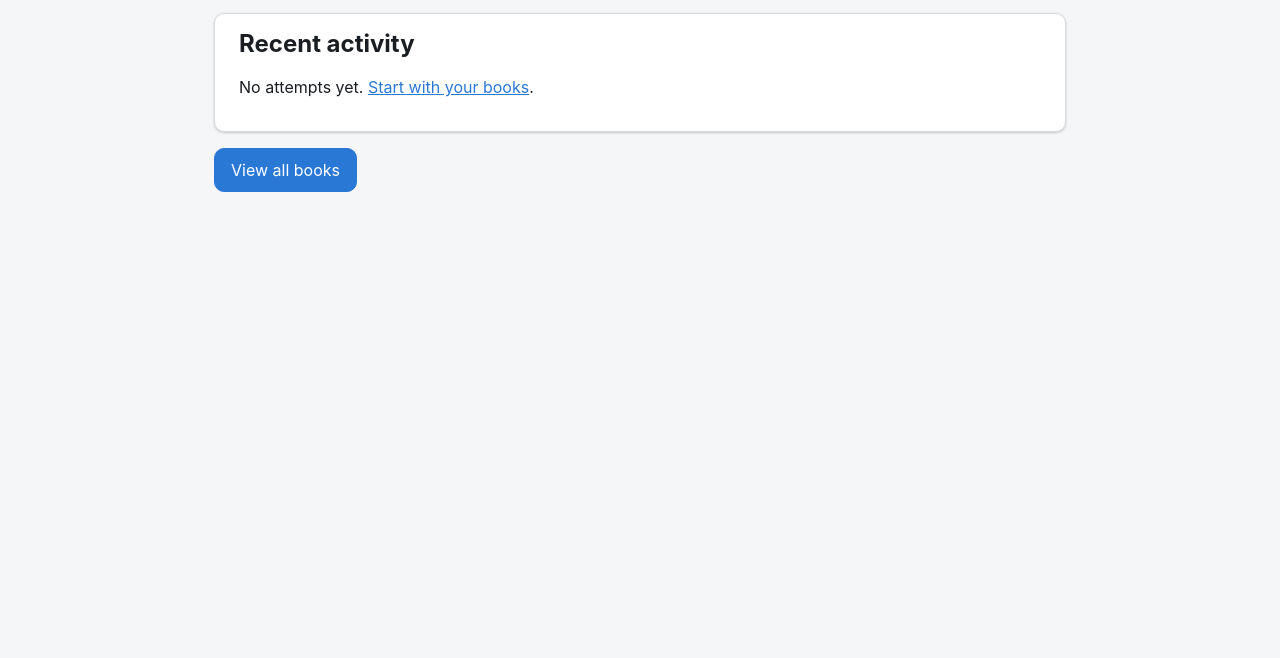
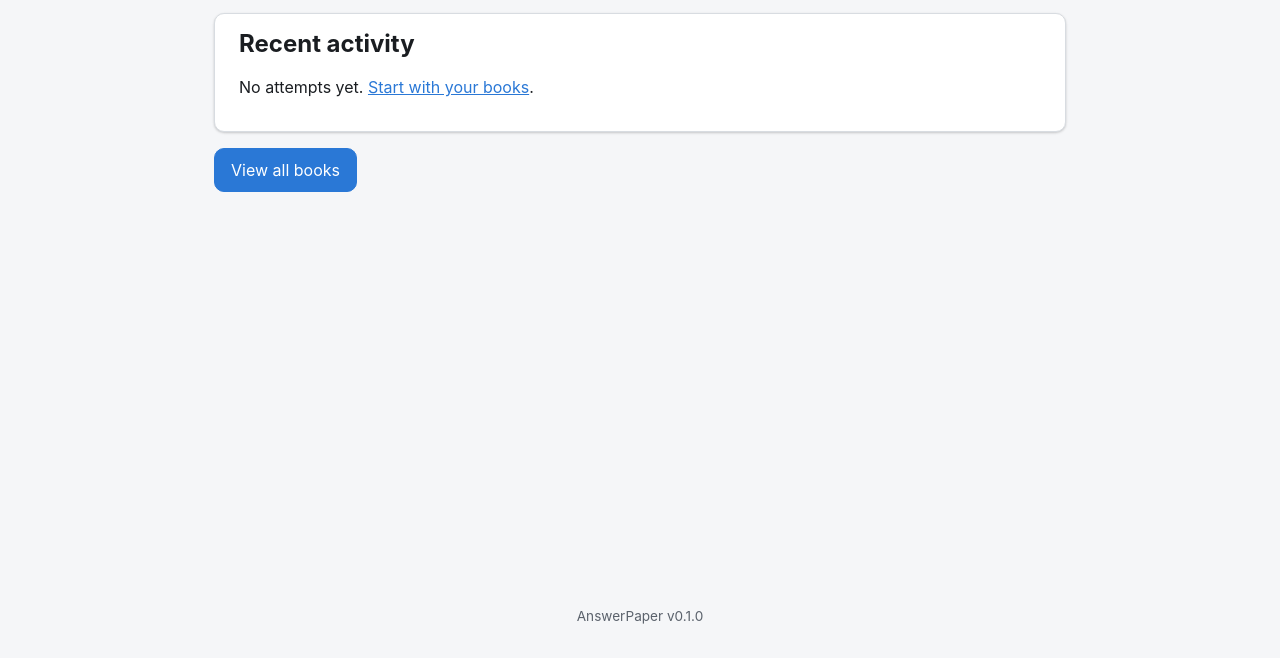
Before and after one commit to ranskills/answerpaper, a plain HTML site: page index.html in a window 1280 px wide. Shown: the part 142-800 px from the top of the page. Drawn offline with Linux system fonts and the light colour scheme.

Commit message:
Show an app version in the footer
Add a manually-maintained APP_VERSION constant, displayed in a small
footer on every screen, anchored to the bottom of the viewport via a
flex sticky-footer layout (body as a column flex container, main
flex:1) so it sits at the tail end on wide/short-content desktop
views instead of floating right after the content with empty space
below it.

Interim approach for the version itself - a static string bumped by
hand per release rather than the commit hash, revisit auto-generating
this (e.g. from GitHub's API at runtime, or injected at deploy time)
once tracking needs are clearer.

```diff
--- a/app.js
+++ b/app.js
@@ -1,4 +1,6 @@
 /* Central store, persistence, and mutation functions. No DOM rendering here. */
+
+const APP_VERSION = "v0.1.0";
 
 const STORAGE_KEY = "answerpaper.store.v1";
 
@@ -221,6 +223,7 @@ function navigate(hash) {
 
 window.addEventListener("hashchange", () => render());
 window.addEventListener("DOMContentLoaded", () => {
+  document.getElementById("version-tag").textContent = APP_VERSION;
   document.getElementById("export-btn").addEventListener("click", exportData);
   document.getElementById("import-input").addEventListener("change", (e) => {
     const file = e.target.files[0];
--- a/index.html
+++ b/index.html
@@ -26,6 +26,8 @@
 
 <div id="print-root" aria-hidden="true"></div>
 
+<footer class="app-footer no-print">AnswerPaper <span id="version-tag"></span></footer>
+
 <script src="logic.js"></script>
 <script src="app.js"></script>
 <script src="render.js"></script>
--- a/styles.css
+++ b/styles.css
@@ -57,6 +57,9 @@ body {
   background: var(--bg);
   color: var(--text);
   line-height: 1.5;
+  display: flex;
+  flex-direction: column;
+  min-height: 100vh;
 }
 
 h1, h2, h3 {
@@ -143,9 +146,19 @@ a {
 /* ---------- Layout ---------- */
 
 main {
+  width: 100%;
   max-width: 900px;
   margin: 0 auto;
   padding: var(--space-4);
+  flex: 1 0 auto;
+}
+
+.app-footer {
+  max-width: 900px;
+  margin: 0 auto;
+  padding: var(--space-3) var(--space-4) var(--space-5);
+  color: var(--text-secondary);
+  font-size: 0.85rem;
 }
 
 /* ---------- Buttons ---------- */
```
